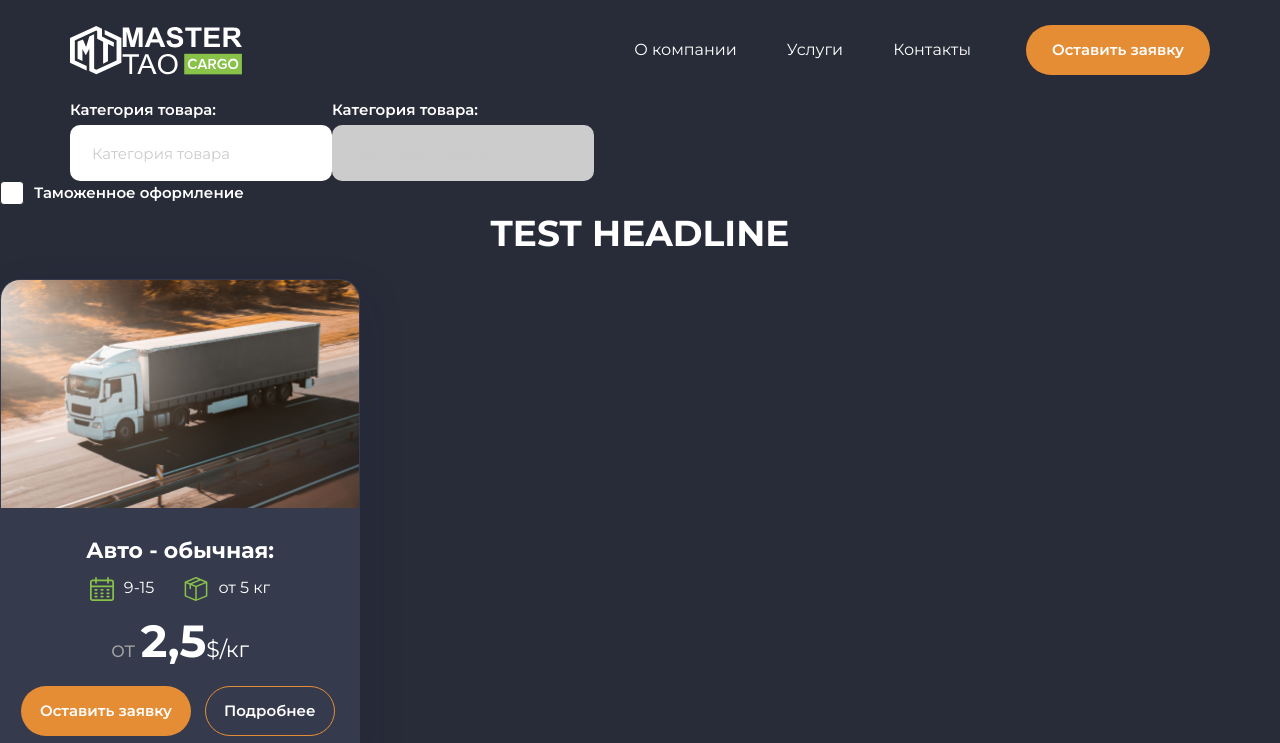
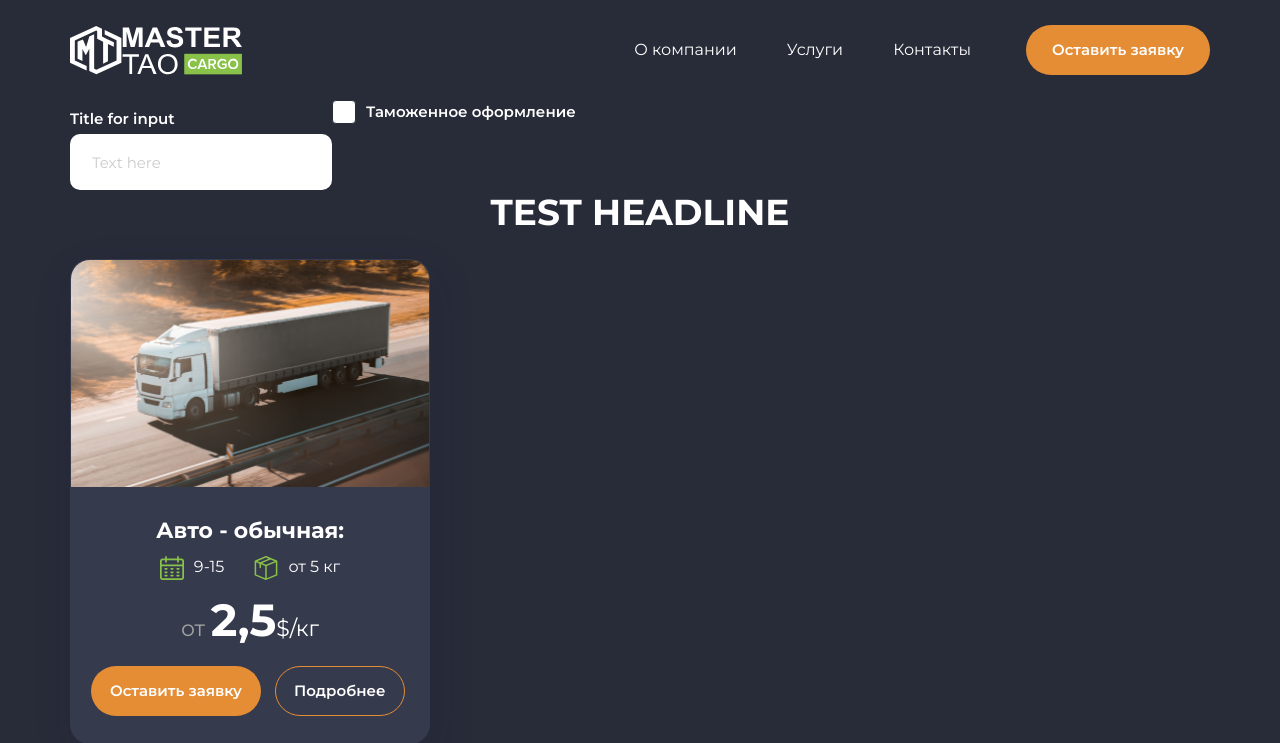
Before and after one commit to arkhipov-v/Master-Tao, a React (Create React App) app: page /UI in a window 1280 px wide. Shown: the top 743 px of the page. Built offline with nearby package versions, Linux system fonts and the light colour scheme.

Commit message:
Add props for input

```diff
--- a/package.json
+++ b/package.json
@@ -44,6 +44,7 @@
     ]
   },
   "devDependencies": {
+    "classnames": "^2.3.2",
     "sass": "^1.57.1"
   }
 }
--- a/src/components/pages/UI.tsx
+++ b/src/components/pages/UI.tsx
@@ -10,8 +10,8 @@ import DeliveryForm from "../ui/DeliveryForm";
 
 const UI = () => {
     return (
-        <main>
-            <Input />
+        <main className="wrapper">
+            <Input title="Title for input" id="inp-1" placeholder="Text here"/>
             <CheckboxItem />
             <Headline title="Test Headline" />
             <CardDelivery />
--- a/src/components/ui/Headline.tsx
+++ b/src/components/ui/Headline.tsx
@@ -10,12 +10,6 @@ const Headline = ({...headline}: IHeadline) => {
             <div className={`headline
                 ${headline.line ? 'headline--line' : ''}
                 ${headline.lineOrange ? 'headline--line-orange' : ''}`}
-
-                 // className={cn(
-                 //     'headline',
-                 //     headline.line && 'headline--line',
-                 //     headline.lineOrange && 'headline--line-orange',
-                 // )}
             >
                 <h2 className="headline__title h2">{headline.title}</h2>
                 <p className="headline__descr">{headline.description}</p>
--- a/src/components/ui/Input.tsx
+++ b/src/components/ui/Input.tsx
@@ -1,24 +1,25 @@
-/* TODO Что нужно сделать
-1. Input + Label
-2. Checkbox
-3. Radio Button
+interface IInput {
+    title?: string
+    placeholder: string
+    required?: boolean
+    disabled?: boolean
+    id: string
+}
 
-4. Input File
-5. Select
-*/
-
-const Input = () => {
+const Input = ({title, placeholder, id, required, disabled}: IInput) => {
     return (
-        <div className="wrapper">
-            <div className="input-item">
-                <label htmlFor="input-1" className="input-item__label">Категория товара:</label>
-                <input type="text" placeholder="Категория товара" className="input-item__input" id="input-1"/>
-            </div>
-
-            <div className="input-item">
-                <label htmlFor="input-2" className="input-item__label">Категория товара:</label>
-                <input type="text" placeholder="Категория товара" className="input-item__input" id="input-2" disabled/>
-            </div>
+        <div className="input-item">
+            {title &&
+                <label htmlFor={id} className="input-item__label">{title}</label>
+            }
+            <input
+                type="text"
+                placeholder={placeholder}
+                id={id}
+                className="input-item__input"
+                required={required}
+                disabled={disabled}
+            />
         </div>
     )
 }
--- a/src/components/ui/TopNav.tsx
+++ b/src/components/ui/TopNav.tsx
@@ -1,4 +1,4 @@
-import { Link, NavLink } from "react-router-dom";
+import { NavLink } from "react-router-dom";
 
 const topNavData = [
     {
```
Also changed, not shown: 1 other file (tests, documents, lock files or other folders).
